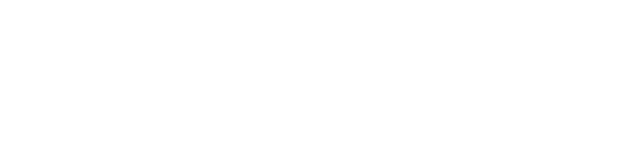
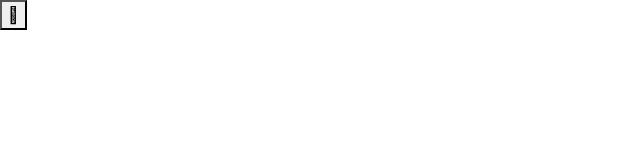
Before and after one commit to OsaoHau/Opettajat, a plain HTML site: page index.html in a window 1280 px wide. Shown: the full height of the page, 0-640 px from the left. Drawn offline with nearby package versions, Linux system fonts and the light colour scheme.

Commit message:
Update index.html

```diff
--- a/index.html
+++ b/index.html
@@ -9,7 +9,10 @@
 </head>
 
 <body>
-
+<button class="button">
+	<font size=3><b></b></font>
+	    </button>
+	        </a>
 
 </body>
 </html>
```
